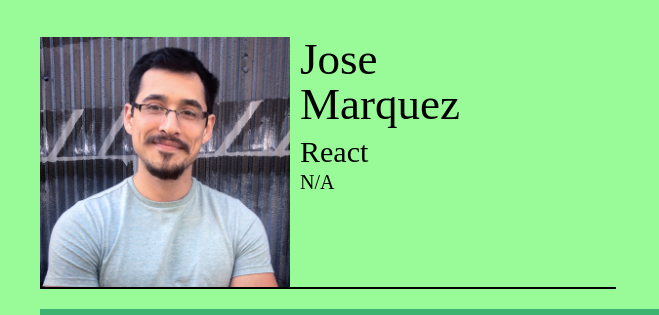
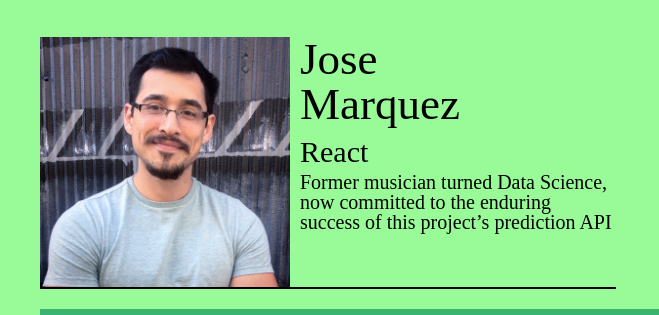
Before and after one commit to Build-Week-mdd-cabinet1/Marketing-Page, a plain HTML site: page about-us.html in a window 1280 px wide. Shown: the part 1609-1924 px from the top of the page, 0-659 px from the left. Drawn offline with Linux system fonts and the light colour scheme.

Commit message:
finished project

```diff
--- a/about-us.html
+++ b/about-us.html
@@ -189,7 +189,7 @@
                     <h4>Jose <br>Marquez</h4>
                     <h5>React </h5>
 
-                    <p>N/A</p>
+                    <p> Former musician turned Data Science, now committed to the enduring success of this project’s prediction API</p>
                 </div>
 
 
```
